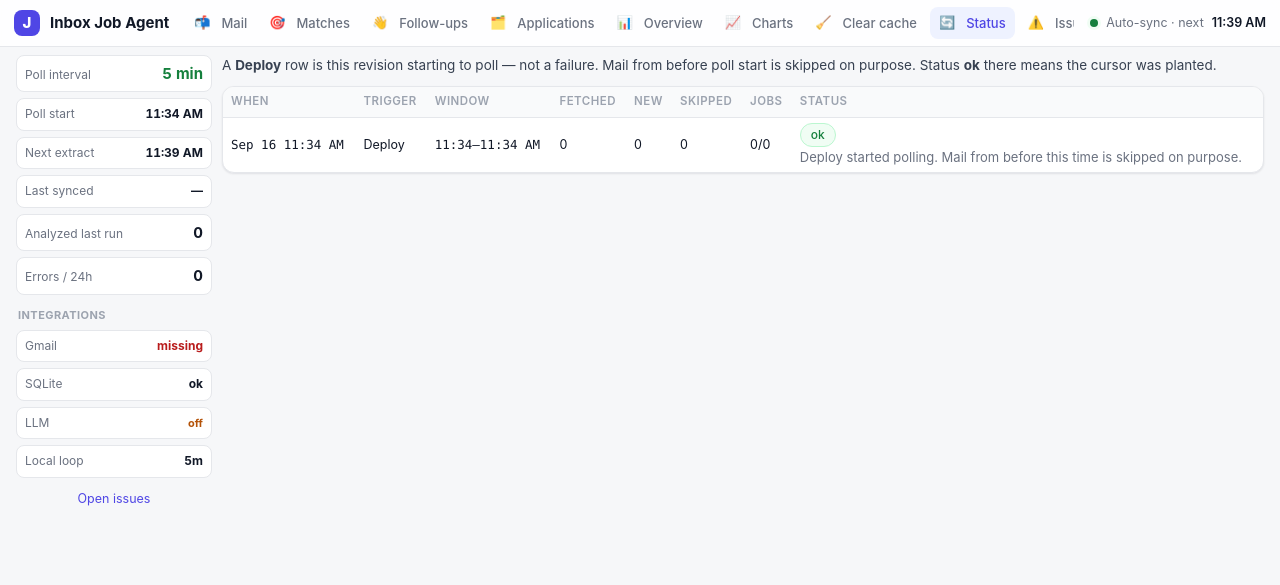
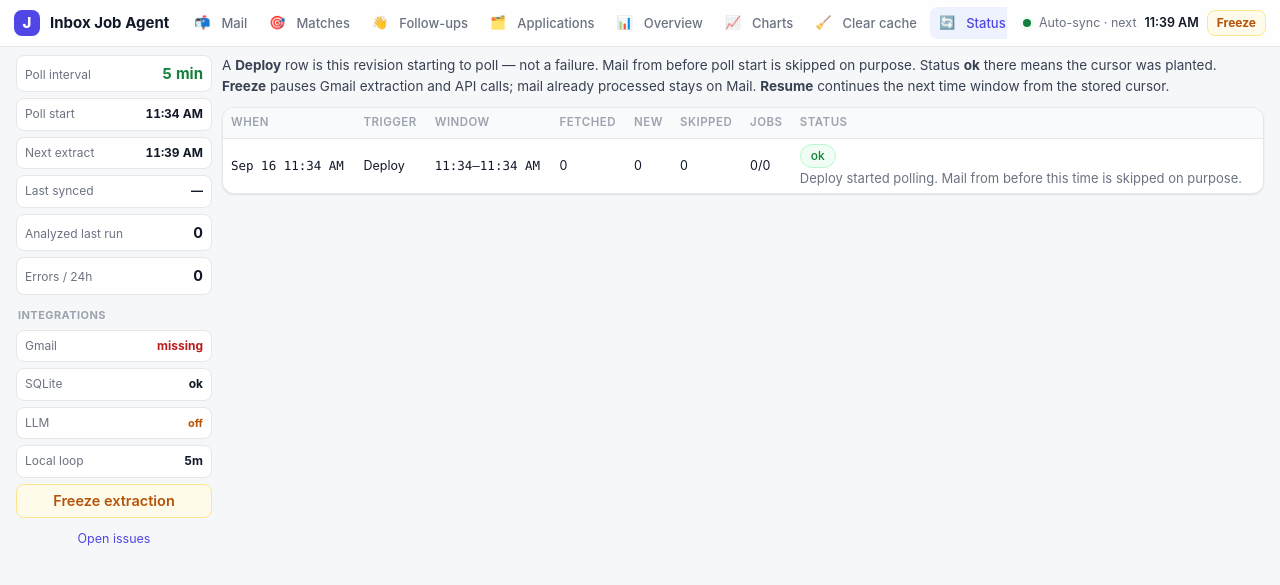
Before and after one commit to naveenmorla1901/inbox-job-agent, a FastAPI app: page /activity in a window 1280 px wide. Shown: the top 585 px of the page. Run offline with FastAPI, Linux system fonts and the light colour scheme.

Commit message:
feat(web): freeze Gmail and LLM work without hiding processed mail
Pause polling, scrapes, and scheduler calls while the dashboard still shows every email already processed; Resume continues from the same cursor.

Co-authored-by: Cursor <cursoragent@cursor.com>

```diff
--- a/app/llm.py
+++ b/app/llm.py
@@ -238,6 +238,11 @@ class LLM:
         return bool(self.chain(CLASSIFY) or self.chain(EXTRACT))
 
     def complete(self, prompt: str, system: str = "", task: str = CLASSIFY, timeout: int = 45) -> str:
+        from .db import is_poll_frozen
+
+        if is_poll_frozen():
+            log.info("LLM %s skipped: extraction is frozen", task)
+            return ""
         chain = self.chain(task)
         attempts: list[str] = []
         for provider, model in chain:
--- a/app/main.py
+++ b/app/main.py
@@ -24,7 +24,7 @@ from .applications import (
 )
 from .classify import FOLLOW_UP_KINDS, JOB_ALERT, NOREPLY_RE
 from .config import ROOT, get_profile, get_settings
-from .db import get_engine, init_db
+from .db import get_engine, init_db, load_freeze_at
 from .gmail_client import gmail_token_status, host_setup, parse_gmail_push
 from .issues import issue_counts, latest_by_source, recent_issues
 from .marks import marked as mark_label
@@ -37,6 +37,8 @@ from .pipeline import (
     demote_noise_followups,
     email_for_reextract,
     ensure_poll_origin,
+    extraction_frozen,
+    freeze_extraction,
     load_last_run,
     load_poll_origin,
     load_poll_progress,
@@ -51,6 +53,7 @@ from .pipeline import (
     rescrape_job,
     run_once,
     start_gmail_watch,
+    unfreeze_extraction,
 )
 from .probe import probe_apis
 from .reporting import (
@@ -133,6 +136,9 @@ def _template_nav(_request: Request) -> dict:
     open_errors = 0
     open_flags = 0
     open_misses = 0
+    mail_count = 0
+    frozen = False
+    frozen_at = ""
     interval = max(60, settings.poll_interval_seconds)
     now = datetime.now(timezone.utc)
     try:
@@ -141,6 +147,9 @@ def _template_nav(_request: Request) -> dict:
             progress = load_poll_progress(session)
             pending = pending_outreach_count(session)
             origin = load_poll_origin(session)
+            frozen = extraction_frozen(session)
+            frozen_at = load_freeze_at(session)
+            mail_count = session.exec(select(func.count()).select_from(Message)).one()
             open_errors = issue_counts(session, hours=24).get("error", 0)
             open_flags = session.exec(
                 select(func.count())
@@ -155,7 +164,7 @@ def _template_nav(_request: Request) -> dict:
     else:
         next_end = int(now.timestamp()) + interval
     next_at = datetime.fromtimestamp(next_end, tz=timezone.utc)
-    extracting = progress.get("status") == "running"
+    extracting = (not frozen) and progress.get("status") == "running"
     return {
         "nav_pending": pending,
         "nav_errors": open_errors,
@@ -169,6 +178,9 @@ def _template_nav(_request: Request) -> dict:
             "origin": origin,
             "progress": progress,
             "extracting": extracting,
+            "frozen": frozen,
+            "frozen_at": frozen_at,
+            "mail_count": int(mail_count or 0),
             "cloud": bool(os.environ.get("K_SERVICE")),
         },
     }
@@ -251,6 +263,15 @@ def safe_next(value: str, fallback: str = "/") -> str:
     if value.startswith("/") and not value.startswith("//"):
         return value
     return fallback
+
+
+def frozen_redirect(dest: str) -> RedirectResponse:
+    dest = safe_next(dest, "/")
+    sep = "&" if "?" in dest else "?"
+    return RedirectResponse(
+        f"{dest}{sep}{urlencode({'flash': 'Extraction is frozen. Resume to continue Gmail and API work.'})}",
+        status_code=303,
+    )
 
 
 def mail_bundle(
@@ -676,11 +697,11 @@ def activity_page(
     session: Session = Depends(db_session),
     fresh: str = "",
     checked: str = "",
+    flash: str = "",
 ):
-    flash = ""
     if fresh:
         flash = "Saved jobs and mail history were cleared. Only new emails will be analyzed."
-    elif checked:
+    elif checked and not flash:
         last = load_last_run(session)
         flash = (
             f"Checked {last.get('fetched', 0)} email(s). "
@@ -819,6 +840,8 @@ def activity_check(
 ):
     require_token(request)
     dest = safe_next(next, "/")
+    if extraction_frozen(session):
+        return frozen_redirect(dest)
     try:
         run_once()
     except Exception as exc:
@@ -853,6 +876,40 @@ def activity_watch(request: Request, session: Session = Depends(db_session)):
             status_code=400,
         )
     return RedirectResponse("/activity?on=1", status_code=303)
+
+
+@app.post("/activity/freeze")
+def activity_freeze(
+    request: Request,
+    session: Session = Depends(db_session),
+    next: str = Form("/"),
+):
+    require_token(request)
+    freeze_extraction(session)
+    session.commit()
+    dest = safe_next(next, "/activity")
+    sep = "&" if "?" in dest else "?"
+    return RedirectResponse(
+        f"{dest}{sep}{urlencode({'flash': 'Frozen. Gmail extraction and API calls are paused. Mail already processed stays here.'})}",
+        status_code=303,
+    )
+
+
+@app.post("/activity/unfreeze")
+def activity_unfreeze(
+    request: Request,
+    session: Session = Depends(db_session),
+    next: str = Form("/"),
+):
+    require_token(request)
+    unfreeze_extraction(session)
+    session.commit()
+    dest = safe_next(next, "/activity")
+    sep = "&" if "?" in dest else "?"
+    return RedirectResponse(
+        f"{dest}{sep}{urlencode({'flash': 'Resumed. Extraction continues on the next configured time window.'})}",
+        status_code=303,
+    )
 
 
 @app.get("/api/breakdown")
@@ -958,6 +1015,9 @@ def reextract_mail(
     row = session.get(Message, message_id)
     if not row:
         raise HTTPException(404, "message not found")
+    dest = safe_next(redirect, f"/?m={message_id}&days=30")
+    if extraction_frozen(session):
+        return frozen_redirect(dest)
     from .llm import LLM
 
     outcome = reextract_email(session, email_for_reextract(row), LLM())
@@ -1059,6 +1119,9 @@ def rescrape_job_page(
     redirect: str = Form(""),
 ):
     require_token(request)
+    dest = safe_next(redirect or f"/job/{job_id}", f"/job/{job_id}")
+    if extraction_frozen(session):
+        return frozen_redirect(dest)
     from .llm import LLM
 
     job = rescrape_job(session, job_id, LLM())
@@ -1378,6 +1441,13 @@ async def api_gmail_push(request: Request) -> dict:
     except Exception:
         body = {}
     parse_gmail_push(body)
+    with Session(get_engine()) as session:
+        if extraction_frozen(session):
+            return {
+                "frozen": True,
+                "skipped": True,
+                "note": "Frozen: Gmail extraction and API calls are paused.",
+            }
     try:
         maybe_renew_watch()
     except Exception:
--- a/app/templates/activity.html
+++ b/app/templates/activity.html
@@ -16,7 +16,7 @@
     </div>
     <div class="rail-kpi">
       <span>Next extract</span>
-      <b style="font-size:12px">{{ nav_sync.next_at | et("%I:%M %p") }}</b>
+      <b style="font-size:12px">{% if nav_sync.frozen %}paused{% else %}{{ nav_sync.next_at | et("%I:%M %p") }}{% endif %}</b>
     </div>
     <div class="rail-kpi">
       <span>Last synced</span>
@@ -47,6 +47,21 @@
       <span>{% if nav_sync.cloud %}Cloud Run{% else %}Local loop{% endif %}</span>
       <b style="font-size:12px">{{ nav_sync.interval_min }}m</b>
     </div>
+    {% if nav_sync.frozen %}
+    <div class="rail-kpi warn">
+      <span>Extraction</span>
+      <b style="font-size:12px">frozen</b>
+    </div>
+    <form method="post" action="/activity/unfreeze" style="margin:0">
+      <input type="hidden" name="next" value="/activity">
+      <button type="submit" class="btn-primary">Resume</button>
+    </form>
+    {% else %}
+    <form method="post" action="/activity/freeze" style="margin:0">
+      <input type="hidden" name="next" value="/activity">
+      <button type="submit" class="btn-warn">Freeze extraction</button>
+    </form>
+    {% endif %}
     {% if nav_sync.extracting %}
     <div class="rail-kpi warn">
       <span>Extracting</span>
@@ -57,7 +72,7 @@
   </aside>
 
   <div class="stack">
-    <p class="lede" style="margin:0">A <b>Deploy</b> row is this revision starting to poll — not a failure. Mail from before poll start is skipped on purpose. Status <b>ok</b> there means the cursor was planted.</p>
+    <p class="lede" style="margin:0">A <b>Deploy</b> row is this revision starting to poll — not a failure. Mail from before poll start is skipped on purpose. Status <b>ok</b> there means the cursor was planted. <b>Freeze</b> pauses Gmail extraction and API calls; mail already processed stays on Mail. <b>Resume</b> continues the next time window from the stored cursor.</p>
     <div class="sheet-wrap">
       {% if not poll_runs %}
       <p class="lede" style="padding:12px">No windows recorded yet. First extract is {{ nav_sync.interval_min }} minutes after origin.</p>
@@ -90,7 +105,7 @@
           <td>{{ run.skipped }}</td>
           <td>{{ run.jobs_matched }}/{{ run.jobs_found }}</td>
           <td>
-            <span class="tag {% if run.status == 'error' %}bad{% else %}good{% endif %}">{{ run.status }}</span>
+            <span class="tag {% if run.status == 'error' %}bad{% elif run.status == 'frozen' %}warn{% else %}good{% endif %}">{{ run.status }}</span>
             {% if run.note %}<div class="meta">{{ run.note[:180] }}</div>{% endif %}
           </td>
         </tr>
--- a/app/templates/base.html
+++ b/app/templates/base.html
@@ -101,6 +101,9 @@
     .btn-ghost { background: var(--surface); }
     .btn-sm { padding: 5px 9px; font-size: 12.5px; border-radius: 8px; }
     .btn-danger { color: var(--bad); border-color: var(--bad-line); background: var(--bad-soft); }
+    .btn-warn { color: var(--warn); border-color: var(--warn-line); background: var(--warn-soft); }
+    .sync form { display: inline; margin: 0; }
+    .sync .freeze-btn { padding: 3px 9px; font-size: 12px; font-weight: 650; }
     .toolbar .grow { flex: 1; min-width: 140px; }
     .toolbar .actions { margin-left: auto; display: flex; gap: 6px; align-items: center; }
     .result-count { color: var(--muted); font-size: 12.5px; margin: 0 0 6px; }
@@ -307,16 +310,30 @@
       </a>
     </nav>
     {% if request.url.path != '/login' %}
-    <span class="sync" title="{{ nav_sync.interval_min }}-minute windows from boot/deploy. Mail before origin is skipped.">
-      <span class="dot {% if nav_sync.extracting %}{% elif not nav_sync.auto %}off{% endif %}"{% if nav_sync.extracting %} style="background:var(--warn);box-shadow:0 0 0 3px var(--warn-soft)"{% endif %}></span>
-      {% if nav_sync.extracting %}
+    <span class="sync" title="{% if nav_sync.frozen %}Extraction is frozen. Mail already processed stays visible.{% else %}{{ nav_sync.interval_min }}-minute windows from boot/deploy. Mail before origin is skipped.{% endif %}">
+      <span class="dot {% if nav_sync.frozen or nav_sync.extracting %}{% elif not nav_sync.auto %}off{% endif %}"{% if nav_sync.frozen %} style="background:var(--warn);box-shadow:0 0 0 3px var(--warn-soft)"{% elif nav_sync.extracting %} style="background:var(--warn);box-shadow:0 0 0 3px var(--warn-soft)"{% endif %}></span>
+      {% if nav_sync.frozen %}
+        Frozen · {{ nav_sync.mail_count }} email{{ "s" if nav_sync.mail_count != 1 else "" }} kept
+        <form method="post" action="/activity/unfreeze">
+          <input type="hidden" name="next" value="{{ request.url.path }}{% if request.url.query %}?{{ request.url.query }}{% endif %}">
+          <button class="btn-sm btn-primary freeze-btn" type="submit">Resume</button>
+        </form>
+      {% elif nav_sync.extracting %}
         Extracting {{ nav_sync.progress.index }}/{{ nav_sync.progress.total }}
         {% if nav_sync.progress.subject %}· {{ nav_sync.progress.subject[:42] }}{% endif %}
+        <form method="post" action="/activity/freeze">
+          <input type="hidden" name="next" value="{{ request.url.path }}{% if request.url.query %}?{{ request.url.query }}{% endif %}">
+          <button class="btn-sm btn-warn freeze-btn" type="submit">Freeze</button>
+        </form>
       {% else %}
         Auto-sync · next <b>{{ nav_sync.next_at | et("%I:%M %p") }}</b>
         {% if nav_sync.last_run and nav_sync.last_run.started_at %}
           · last {{ nav_sync.last_run.started_at | ago }}
         {% endif %}
+        <form method="post" action="/activity/freeze">
+          <input type="hidden" name="next" value="{{ request.url.path }}{% if request.url.query %}?{{ request.url.query }}{% endif %}">
+          <button class="btn-sm btn-warn freeze-btn" type="submit">Freeze</button>
+        </form>
       {% endif %}
     </span>
     {% endif %}
--- a/app/templates/mail.html
+++ b/app/templates/mail.html
@@ -64,7 +64,7 @@
 {% if not messages %}
 <div class="empty">
   <div class="big">No mail in this window</div>
-  Auto-sync starts at boot, skips older mail, and extracts every {{ nav_sync.interval_min }} minutes from that moment.
+  Auto-sync starts at boot, skips older mail, and extracts every {{ nav_sync.interval_min }} minutes from that moment.{% if nav_sync.frozen %} <b>Frozen</b> — Gmail and API work are paused; mail already processed stays on this page.{% endif %}
 </div>
 {% else %}
 <div class="workspace">
```
Also changed, not shown: app/db.py (+25 -0 lines), app/pipeline.py (+99 -22 lines), app/scrape.py (+7 -0 lines), tests/test_pipeline.py (+60 -0 lines), tests/test_web.py (+45 -1 lines).
